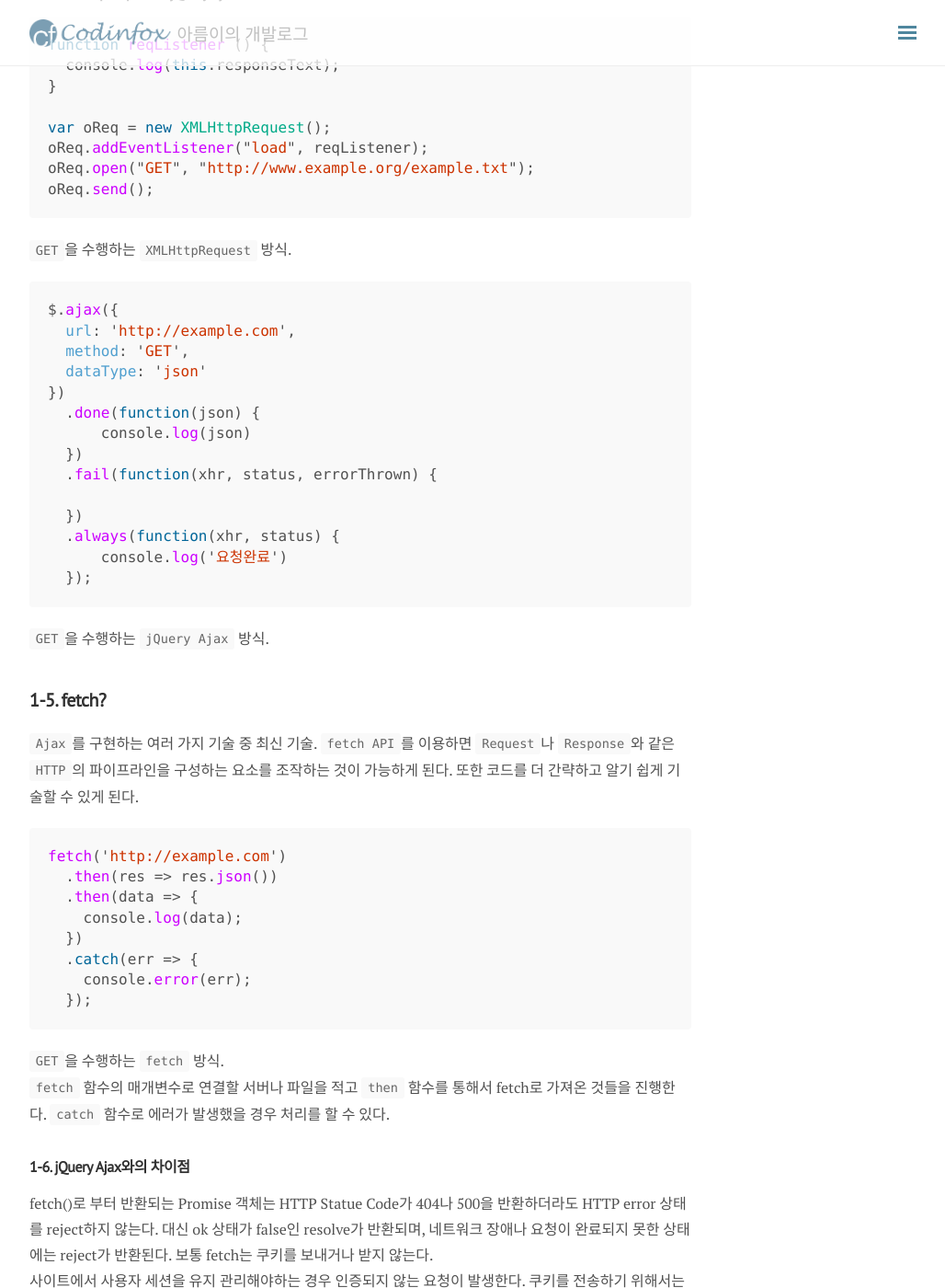
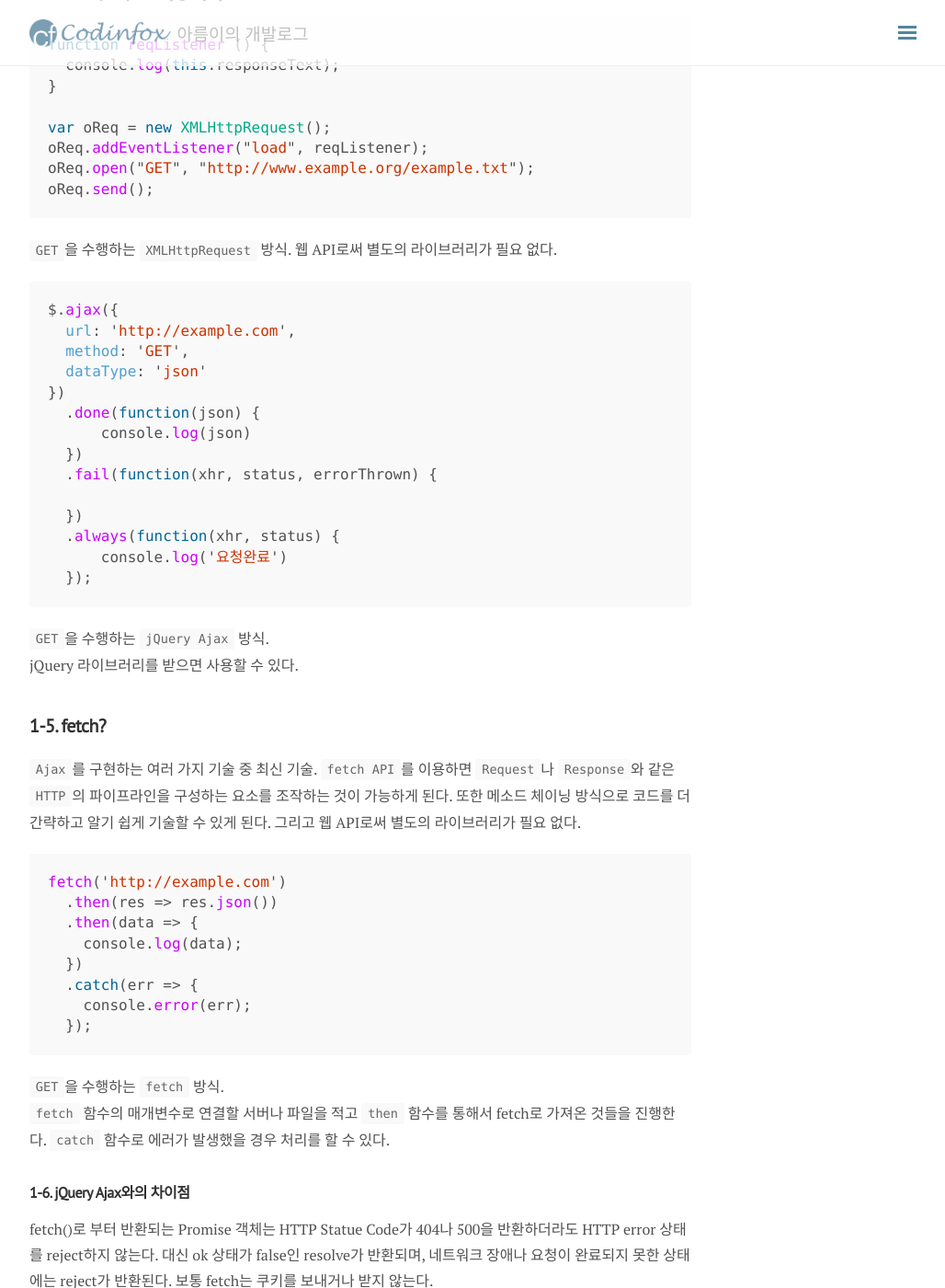
Before and after one commit to aiody/aiody.github.io, a Jekyll site: the page built from _posts/2020-04-06-ajax.md, in a window 1280 px wide and 1400 px high, scrolled down 1247 px. Shown: the whole window at 92% size, without its empty margins (248-1276 px from the left). Built offline with Jekyll 4.4.1, drawn with Linux system fonts in a browser that asks for light colours; nearby versions of some CDN libraries; our own code applies the rules of GitHub Pages for plain Markdown files; comment, search, counter and statistics services are not loaded.

Commit message:
Update 2020-04-06-ajax.md

````diff
--- a/_posts/2020-04-06-ajax.md
+++ b/_posts/2020-04-06-ajax.md
@@ -37,6 +37,7 @@ oReq.open("GET", "http://www.example.org/example.txt");
 oReq.send();
 ```
 `GET`을 수행하는 `XMLHttpRequest` 방식.
+웹 API로써 별도의 라이브러리가 필요 없다.
 
 ```js
 $.ajax({
@@ -55,10 +56,11 @@ $.ajax({
   });
 ```
 `GET`을 수행하는 `jQuery Ajax` 방식.
+jQuery 라이브러리를 받으면 사용할 수 있다.
 
 ## 1-5. fetch?
 `Ajax`를 구현하는 여러 가지 기술 중 최신 기술.
-`fetch API`를 이용하면 `Request`나 `Response`와 같은 `HTTP`의 파이프라인을 구성하는 요소를 조작하는 것이 가능하게 된다. 또한 코드를 더 간략하고 알기 쉽게 기술할 수 있게 된다.
+`fetch API`를 이용하면 `Request`나 `Response`와 같은 `HTTP`의 파이프라인을 구성하는 요소를 조작하는 것이 가능하게 된다. 또한 메소드 체이닝 방식으로 코드를 더 간략하고 알기 쉽게 기술할 수 있게 된다. 그리고 웹 API로써 별도의 라이브러리가 필요 없다.
 ```js
 fetch('http://example.com')
   .then(res => res.json())
````
